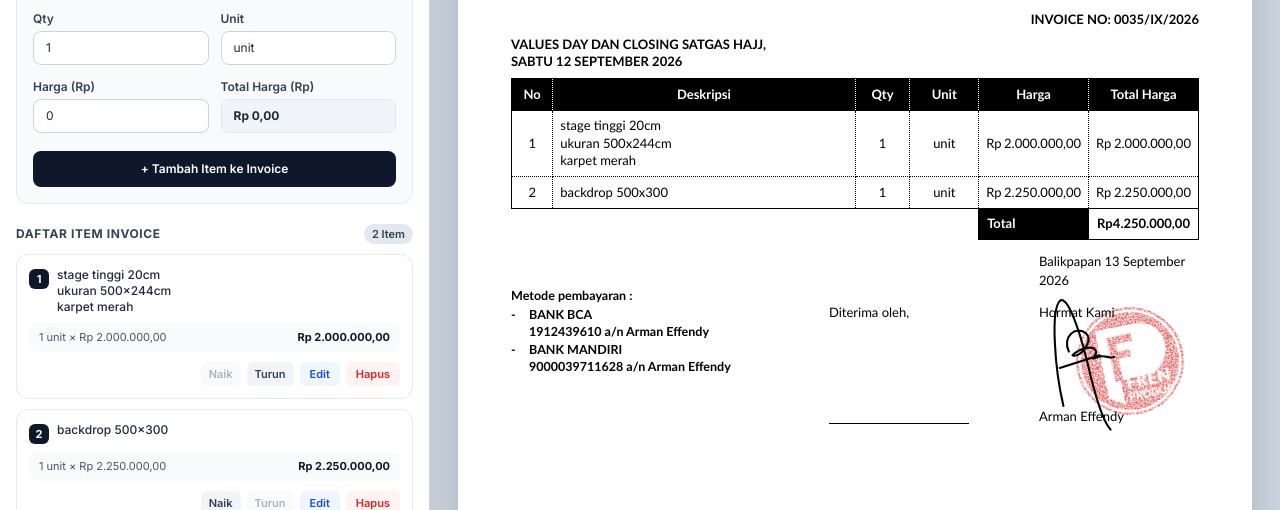
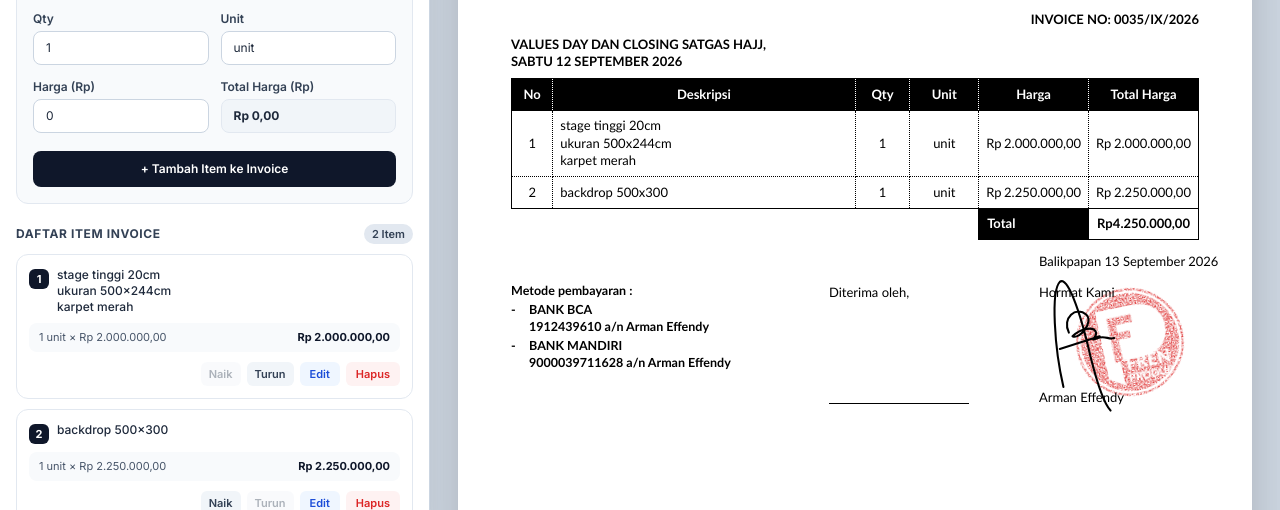
Before and after one commit to geprtm/frenpor-invoice-gen, a plain HTML site: page index.html in a window 1280 px wide. Shown: the part 290-800 px from the top of the page. Drawn offline with nearby package versions, Linux system fonts and the light colour scheme.

Commit message:
Refactor payment method and signature section layout

```diff
--- a/index.html
+++ b/index.html
@@ -388,34 +388,51 @@ SABTU 12 SEPTEMBER 2026</div>
                     </tfoot>
                 </table>
 
-                <div style="margin-top: 12px; display: flex; justify-content: space-between; align-items: flex-start;">
-                    <div style="flex: 1; padding-right: 20px; font-weight: 700; font-size: 12.5px; line-height: 1.35; color: #000000; padding-top: 36px;">
-                        <div style="margin-bottom: 2px;">Metode pembayaran :</div>
-                        <div id="out-payment-list"></div>
+                <!-- D. BAGIAN BAWAH: METODE PEMBAYARAN & TANDA TANGAN -->
+                <div style="margin-top: 12px;">
+
+                    <!-- Baris Tanggal Mentok Kanan (Satu Baris Saja) -->
+                    <div style="display: flex; justify-content: flex-end; margin-bottom: 12px;">
+                        <div style="width: 370px; display: flex; justify-content: flex-end;">
+                            <div id="out-place-date" style="font-size: 13px; color: #000000; width: 170px; text-align: left; padding-left: 10px; white-space: nowrap;">
+                                Balikpapan 13 September 2026
+                            </div>
+                        </div>
                     </div>
 
-                    <div style="width: 370px; display: flex; flex-direction: column; align-items: flex-end;">
-                        <div id="out-place-date" style="font-size: 13px; color: #000000; margin-bottom: 12px; width: 170px; text-align: left; padding-left: 10px;">
-                            Balikpapan 13 September 2026
+                    <div style="display: flex; justify-content: space-between; align-items: flex-start;">
+
+                        <!-- Kolom Kiri: Metode Pembayaran (Sejajar horizontal dengan Diterima oleh) -->
+                        <div style="flex: 1; padding-right: 20px; font-weight: 700; font-size: 12.5px; line-height: 1.35; color: #000000;">
+                            <div style="margin-bottom: 2px;">Metode pembayaran :</div>
+                            <div id="out-payment-list"></div>
                         </div>
 
-                        <div style="width: 100%; display: flex; justify-content: space-between; font-size: 13px; color: #000000;">
+                        <!-- Kolom Kanan: Blok Tanda Tangan -->
+                        <div style="width: 370px; display: flex; justify-content: space-between; font-size: 13px; color: #000000;">
+
+                            <!-- Diterima oleh -->
                             <div style="display: flex; flex-direction: column; justify-content: space-between; width: 140px;">
                                 <div id="out-receiver-label">Diterima oleh,</div>
                                 <div style="height: 85px;"></div>
                                 <div style="border-bottom: 1px solid #000000; width: 100%; margin-bottom: 3px;"></div>
                             </div>
 
+                            <!-- Hormat Kami -->
                             <div style="position: relative; display: flex; flex-direction: column; justify-content: space-between; width: 170px;">
                                 <div id="out-sender-label" style="position: relative; z-index: 15; padding-left: 10px;">Hormat Kami</div>
 
+                                <!-- Area Visual TTD & Stempel -->
                                 <div style="position: relative; height: 85px;">
+
+                                    <!-- LAYER BAWAH (z-index: 10): Tanda Tangan Tinta Hitam -->
                                     <svg id="out-ttd-svg" width="145" height="145" viewBox="0 0 160 160" fill="none" xmlns="http://www.w3.org/2000/svg"
                                          style="position: absolute; left: 0px; top: -32px; z-index: 10; pointer-events: none;">
                                         <path d="M 38 128 C 28 85, 24 22, 34 12 C 42 5, 56 42, 68 95 C 78 135, 86 150, 90 154 M 44 68 C 36 52, 52 38, 63 48 C 72 56, 56 76, 48 72 C 56 64, 72 60, 74 68 C 75 74, 65 78, 76 74 C 84 71, 88 76, 94 74 M 34 86 L 78 72"
                                               stroke="#000000" stroke-width="2.3" stroke-linecap="round" stroke-linejoin="round" />
                                     </svg>
 
+                                    <!-- LAYER ATAS (z-index: 20): Stempel Merah FREN PRODUCTION Menimpa TTD -->
                                     <svg id="out-stamp-svg" class="stamp-overlay" width="114" height="114" viewBox="0 0 130 130" xmlns="http://www.w3.org/2000/svg"
                                          style="position: absolute; left: 44px; top: -18px; transform: rotate(-12deg); z-index: 20; pointer-events: none;">
                                         <defs>
@@ -442,6 +459,7 @@ SABTU 12 SEPTEMBER 2026</div>
                                     </svg>
                                 </div>
 
+                                <!-- Nama Penandatangan -->
                                 <div id="out-signer-name" style="position: relative; z-index: 15; padding-left: 10px;">Arman Effendy</div>
                             </div>
                         </div>
```
